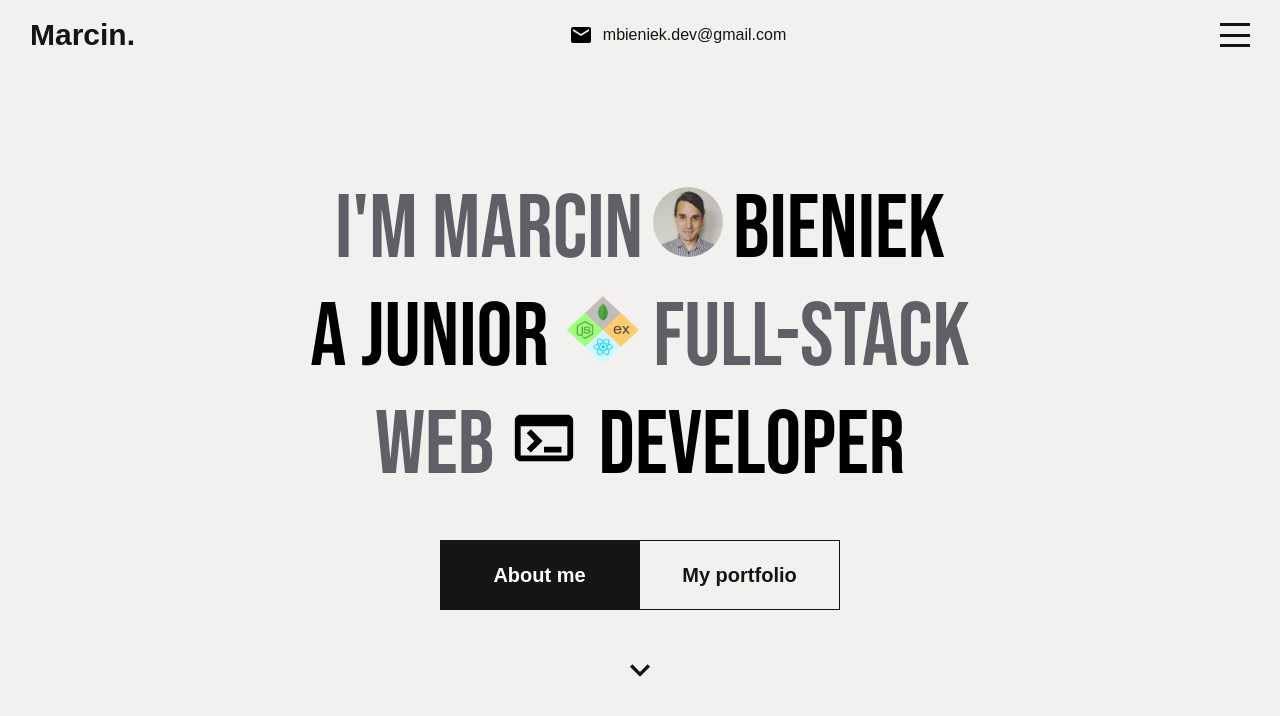
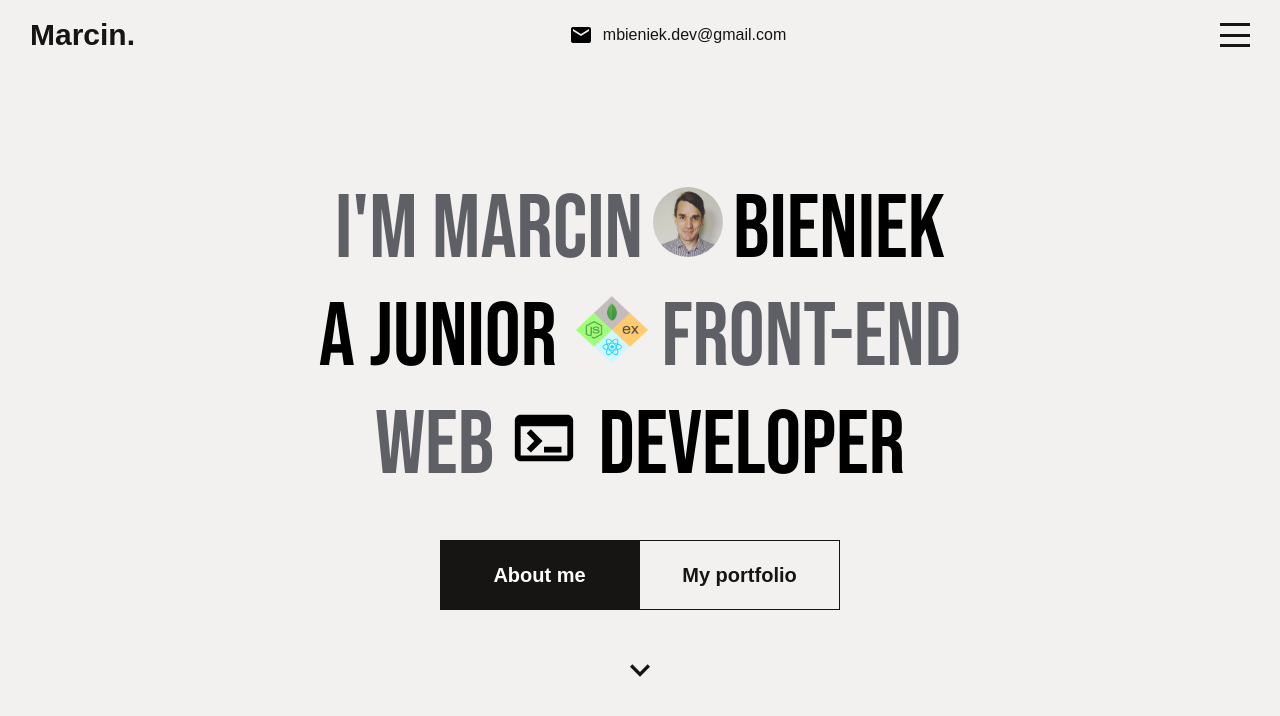
Before and after one commit to MarcinBieniek/Portfolio, a React (Create React App) app in the folder client/: page / in a window 1280 px wide. Shown: the top 716 px of the page. Built offline with nearby package versions, Linux system fonts and the light colour scheme; a web font is replaced by a local one.

Commit message:
Edit intro component

```diff
--- a/client/src/components/Intro/Intro.jsx
+++ b/client/src/components/Intro/Intro.jsx
@@ -21,7 +21,7 @@ const Intro = () => {
           alt="Mern logo"
         />
 
-        <span className={styles.gray}>full-stack</span><br />
+        <span className={styles.gray}>Front-end</span><br />
 
         <span className={styles.gray}>web</span>
         <TerminalIcon className={styles.icon}/>
```
